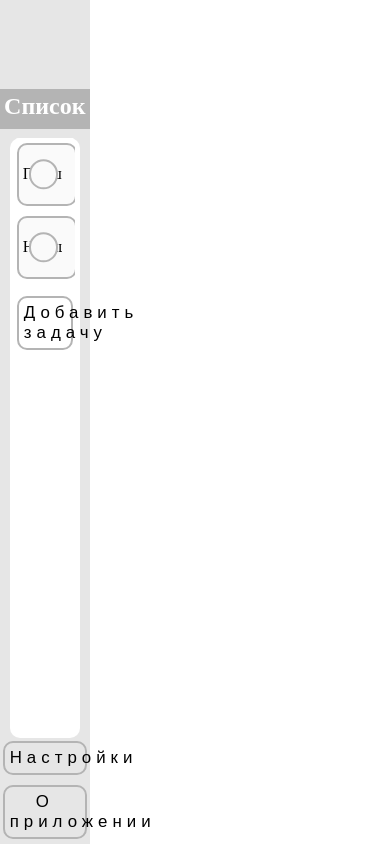
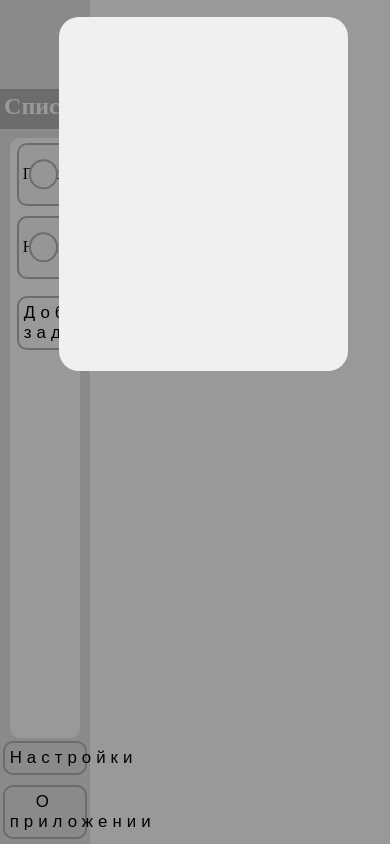
Before and after one commit to cptSkayt/MyNotion, a React (Vite) app in the folder MyNotion/: page / in a window 390 px wide. Both pictures are taken after a click on the button "Добавить задачу". Built offline with nearby package versions, Linux system fonts and the light colour scheme; a web font is replaced by a local one.

Commit message:
Почистил код и настроил адаптивность popup

```diff
--- a/MyNotion/src/App.jsx
+++ b/MyNotion/src/App.jsx
@@ -14,19 +14,19 @@ function Block({children, ...props}) {
   )
 }
 
-function ChoresList({ children, openPopup, taskDone }) {
+function ChoresList({ children, closeTask, openPopup }) {
   return (
     <Block className="chores-block">
       {children.map((child, index) => {
         return (
-          <Task key={index} func={openPopup} taskInfo={child} taskDone={taskDone} />
+          <Task key={index} openPopup={openPopup} taskInfo={child} closeTask={closeTask} />
         )
       })}
     </Block>
   )
 }
 
-function Side({ openPopup, taskList, taskDone }) {
+function Side({ taskList, closeTask, openPopup }) {
   return (
     <Block className="main-side">
       <Block className="person-block">
@@ -34,8 +34,8 @@ function Side({ openPopup, taskList, taskDone }) {
       <Block className="side-block">
         <Title>Список задач</Title>
         <Block className="choresList-block">
-          <ChoresList openPopup={openPopup} taskDone={taskDone}>{taskList}</ChoresList>
-          <TextButton>Добавить задачу</TextButton>
+          <ChoresList openPopup={openPopup} closeTask={closeTask}>{taskList}</ChoresList>
+          <TextButton openPopup={openPopup}>Добавить задачу</TextButton>
         </Block>
         <Block className="button-block">
           <TextButton>Настройки</TextButton>
@@ -47,36 +47,39 @@ function Side({ openPopup, taskList, taskDone }) {
 }
 
 function App() {
-  const [isPopupOpen, change] = useState(false)
-  const [info, setInfo] = useState({isOpen: isPopupOpen})
+  const [taskList, setTaskList] = useState([
+    {title: "Поешь суп", text: "Гороховый, стоит в холодильнике", isDone: false},
+    {title: "Напиши Маше", text: undefined, isDone: false},
+  ]) // Главные массив со всеми задачами
 
-  function openInfoPopup(task) {
-    change(true);
-    setInfo({isOpen: true, title: task.title, text: task.text})
+  const [info, setInfo] = useState({isOpen: false})
+
+  function openInfoPopup(object) {
+    if (object.key === "info") {
+      setInfo({isOpen: true, ...object})
+    }
+    if (object.key === "createTask") {
+      setInfo({isOpen: true, ...object})
+    }
   }
 
-  function closePopup() {
-    change(false);
+  function closeInfoPopup() {
     setInfo({isOpen: false})
   }
 
-  const [taskList, setTaskList] = useState([
-    {title: "Поешь суп", text: "Гороховый, стоит в холодильнике", isDone: false},
-    {title: "Напиши Маше", text: undefined, isDone: false},
-  ])
 
   function removeTask(task) {
     setTaskList(taskList.filter((item) => item.title !== task.title));
   }
 
-  function taskDone(task) {
+  function closeTask(task) {
     setTaskList(taskList.map((item) => item.title === task.title ? {...item, isDone: true} : item));
   }
 
   return (
     <div>
-      <Side openPopup={openInfoPopup} taskList={taskList} taskDone={taskDone} />
-      <Popup info={info} closePopup={closePopup} removeTask={removeTask} />
+      <Side openPopup={openInfoPopup} taskList={taskList} closeTask={closeTask} />
+      <Popup info={info} closePopup={closeInfoPopup} removeTask={removeTask} />
     </div>
   );
 }
--- a/MyNotion/src/components/Popup.css
+++ b/MyNotion/src/components/Popup.css
@@ -21,11 +21,15 @@
     display: none;
 }
 
+.popup-content:not(.create) {
+    height: 20vh;
+}
+
 .popup-content {
     position: relative;
     margin: 2vh 15vw;
     width: 70vw;
-    height: 20vh;
+    height: 40vh;
     max-height: 70vh;
     overflow-y: scroll;
     background-color: rgb(240, 240, 240);
--- a/MyNotion/src/components/Popup.jsx
+++ b/MyNotion/src/components/Popup.jsx
@@ -1,7 +1,8 @@
 import React from "react";
 import "./Popup.css";
 
-const Popup = function ({ children, info, closePopup, removeTask }) {
+const Popup = function ({ info, closePopup, removeTask }) {
+    if (info.key === "info") {
         return (
             <div className={info.isOpen ? "main-popup" : "main-popup close"}>
                 <div className="popup-content">
@@ -15,6 +16,15 @@ const Popup = function ({ children, info, closePopup, removeTask }) {
                 </div>
             </div>
         )
+    } else {
+        return (
+            <div className={info.isOpen ? "main-popup" : "main-popup close"}>
+                <div className="popup-content create">
+
+                </div>
+            </div>
+        )
+    }
 }
 
 export default Popup
--- a/MyNotion/src/components/Task.css
+++ b/MyNotion/src/components/Task.css
@@ -105,7 +105,7 @@
         height: 3vh;
         border-radius: 50%;
         border: none;
-        background-color: rgb(60, 200, 60);
+        background-color: rgba(60, 170, 60, 0.8);
 
         display: flex;
         align-items: center;
--- a/MyNotion/src/components/Task.jsx
+++ b/MyNotion/src/components/Task.jsx
@@ -1,16 +1,15 @@
 import React from "react";
-import { useState, useRef } from "react";
 import "./Task.css";
 
-const Task = function ({ taskInfo, func, taskDone }) {
+const Task = function ({ taskInfo, closeTask, openPopup }) {
     return (
         <div className={taskInfo.isDone ? "task-block done" : "task-block"} onClick={(event) => {
             if (event.target.className !== "task-button" && taskInfo.isDone === false) {
-                func(taskInfo);
+                openPopup({key: "info", ...taskInfo});
             }
         }}>
             <div className="task-text">{taskInfo.title}</div>
-            <div className="task-button" onClick={() => taskDone(taskInfo)}>{taskInfo.isDone ? "✓" : ""}</div>
+            <div className="task-button" onClick={() => closeTask(taskInfo)}>{taskInfo.isDone ? "✓" : ""}</div>
             <div className="cross-line"></div>
         </div>
     )
--- a/MyNotion/src/components/TextButton.jsx
+++ b/MyNotion/src/components/TextButton.jsx
@@ -1,9 +1,9 @@
 import React from "react";
 import './TextButton.css';
 
-const TextButton = function ({children}) {
+const TextButton = function ({children, openPopup}) {
     return (
-        <button className="text-button">
+        <button className="text-button" onClick={() => openPopup({key: "createTask"})}>
             {children}
         </button>
     )
```
Lines whose indentation alone changed are shown as unchanged.
